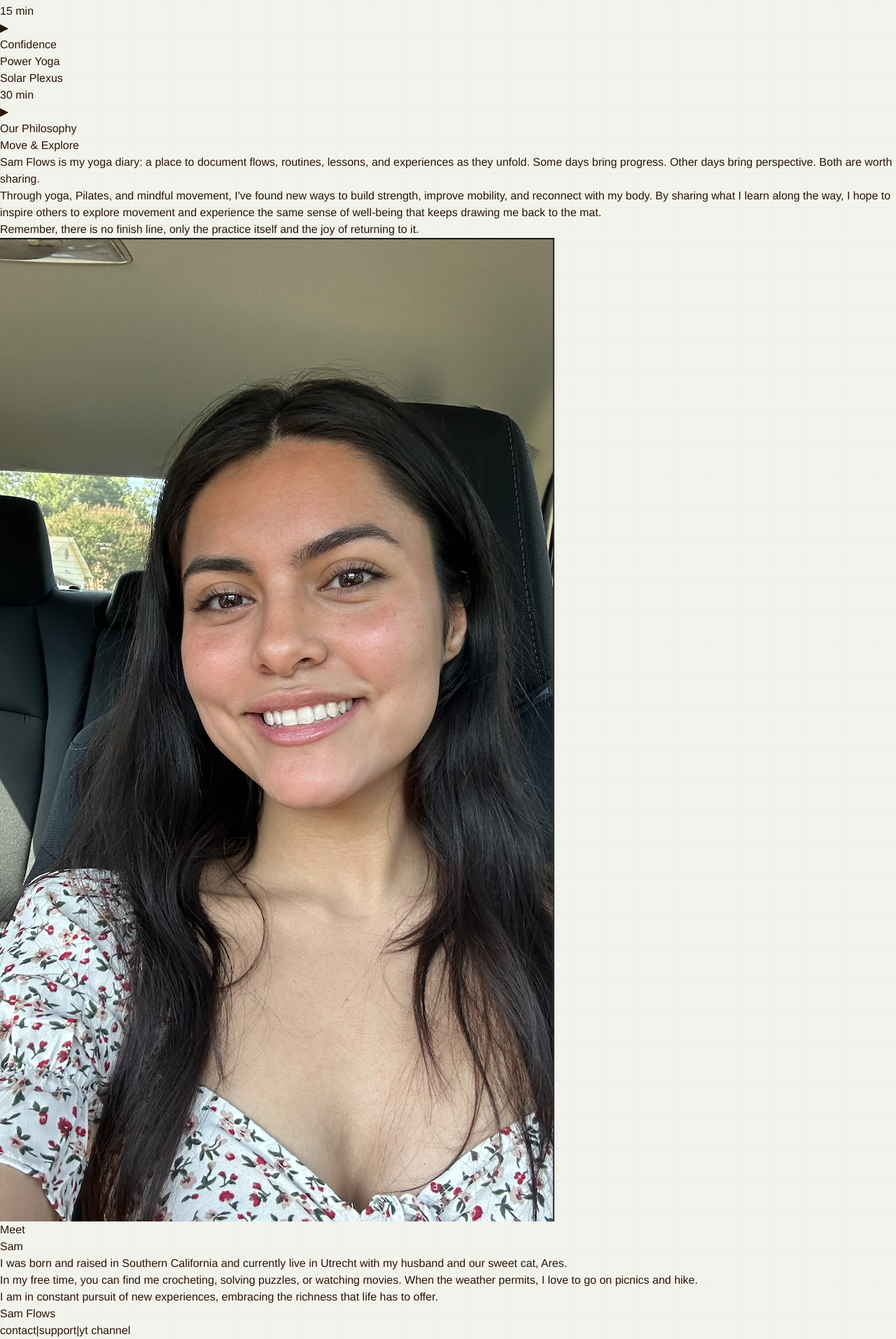
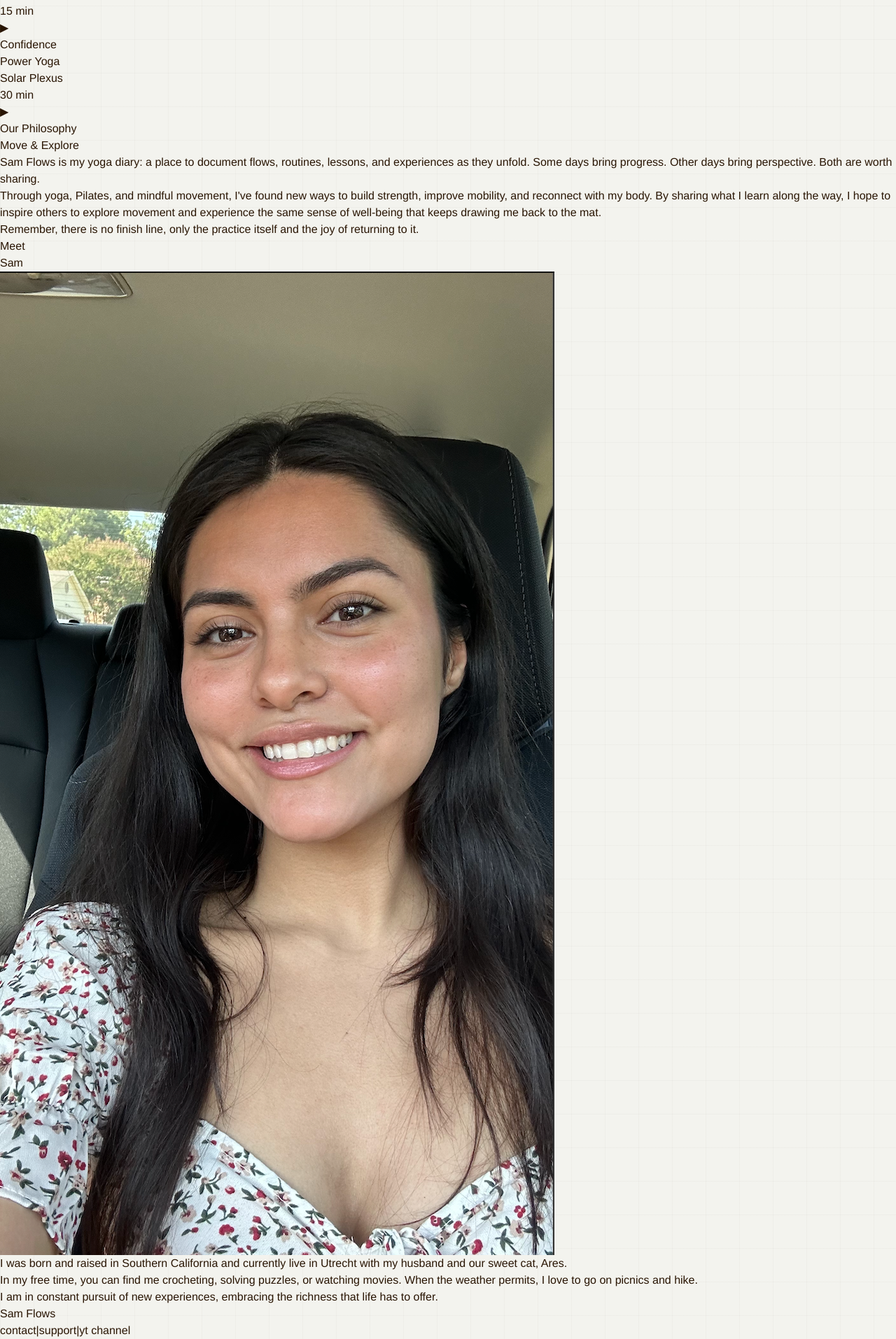
Before and after one commit to samanthacabrera/yoga-site, a React (Vite) app: page / in a window 1280 px wide. Shown: the part 2344-4258 px from the top of the page at 70% size. Built offline with nearby package versions, Linux system fonts and the light colour scheme; a web font is replaced by a local one.

Commit message:
minor tweaks to About section

```diff
--- a/src/About.jsx
+++ b/src/About.jsx
@@ -4,11 +4,21 @@ export default function About() {
   return (
     <section
       id="about"
-      className="relative overflow-hidden scroll-mt-12 px-6 py-24 text-[#291503] md:px-16 md:py-28">
+      className="relative overflow-hidden scroll-mt-12 px-6 py-24 text-[#291503] md:px-16 md:py-28"
+    >
       <div className="absolute inset-0 bg-[#f3f3ee]/70" />
 
-      <div className="relative mx-auto max-w-6xl">
-        <div className="grid items-center gap-16 lg:grid-cols-12">
+      <div className="relative mx-auto max-w-5xl">
+        <p className="mb-10 text-[11px] uppercase tracking-[0.4em] text-[#291503]/50">
+          Meet
+        </p>
+
+        <h2 className="text-5xl font-light tracking-tight md:text-6xl">
+          Sam
+        </h2>
+
+        <div className="my-14 rounded-[2.5rem] border border-[#291503]/10 bg-white/50 backdrop-blur-sm px-8 py-10 md:px-12 md:py-14">
+          <div className="grid items-center gap-12 lg:grid-cols-12">
             <div className="lg:col-span-5">
               <div className="relative mx-auto max-w-sm">
                 <div className="absolute -inset-2 rounded-[2.5rem] border border-[#291503]/10" />
@@ -23,16 +33,8 @@ export default function About() {
               </div>
             </div>
 
-          <div className="lg:col-span-7 text-center lg:text-left">
-            <p className="text-[11px] uppercase tracking-[0.4em] text-[#291503]/50">
-              Meet
-            </p>
-
-            <h2 className="mt-6 text-6xl font-light tracking-tight md:text-8xl">
-              Sam
-            </h2>
-
-            <div className="mx-auto mt-10 max-w-xl space-y-6 text-base leading-[1.9] text-[#291503]/70">
+            <div className="lg:col-span-7">
+              <div className="space-y-6 text-base leading-[1.9] text-[#291503]/70">
                 <p>
                   I was born and raised in Southern California and currently live
                   in Utrecht with my husband and our sweet cat, Ares.
@@ -52,6 +54,7 @@ export default function About() {
             </div>
           </div>
         </div>
+      </div>
     </section>
   );
 }
--- a/src/Channel.jsx
+++ b/src/Channel.jsx
@@ -7,7 +7,6 @@ export default function Channel() {
       <div className="absolute inset-0 bg-[#f3f3ee]/70" />
 
       <div className="absolute left-1/2 top-24 h-[30rem] w-[30rem] -translate-x-1/2 rounded-full bg-[#FFBC40]/8 blur-3xl" />
-      <div className="absolute bottom-0 right-1/4 h-[28rem] w-[28rem] rounded-full bg-[#355070]/10 blur-3xl" />
 
       <div className="relative mx-auto max-w-5xl text-center">
         <p className="text-[11px] uppercase tracking-[0.4em] text-[#291503]/50">
```
Lines whose indentation alone changed are shown as unchanged.
